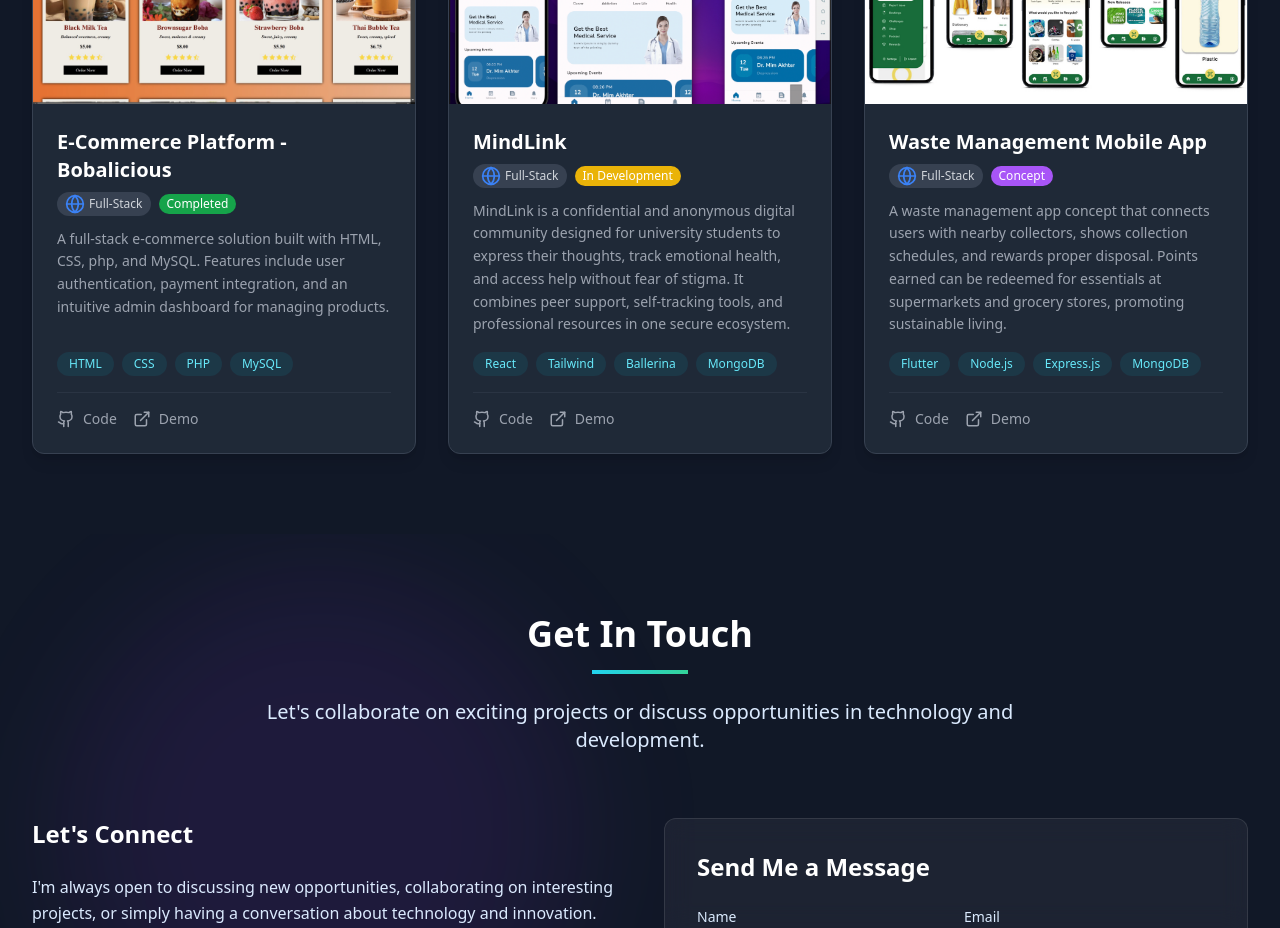
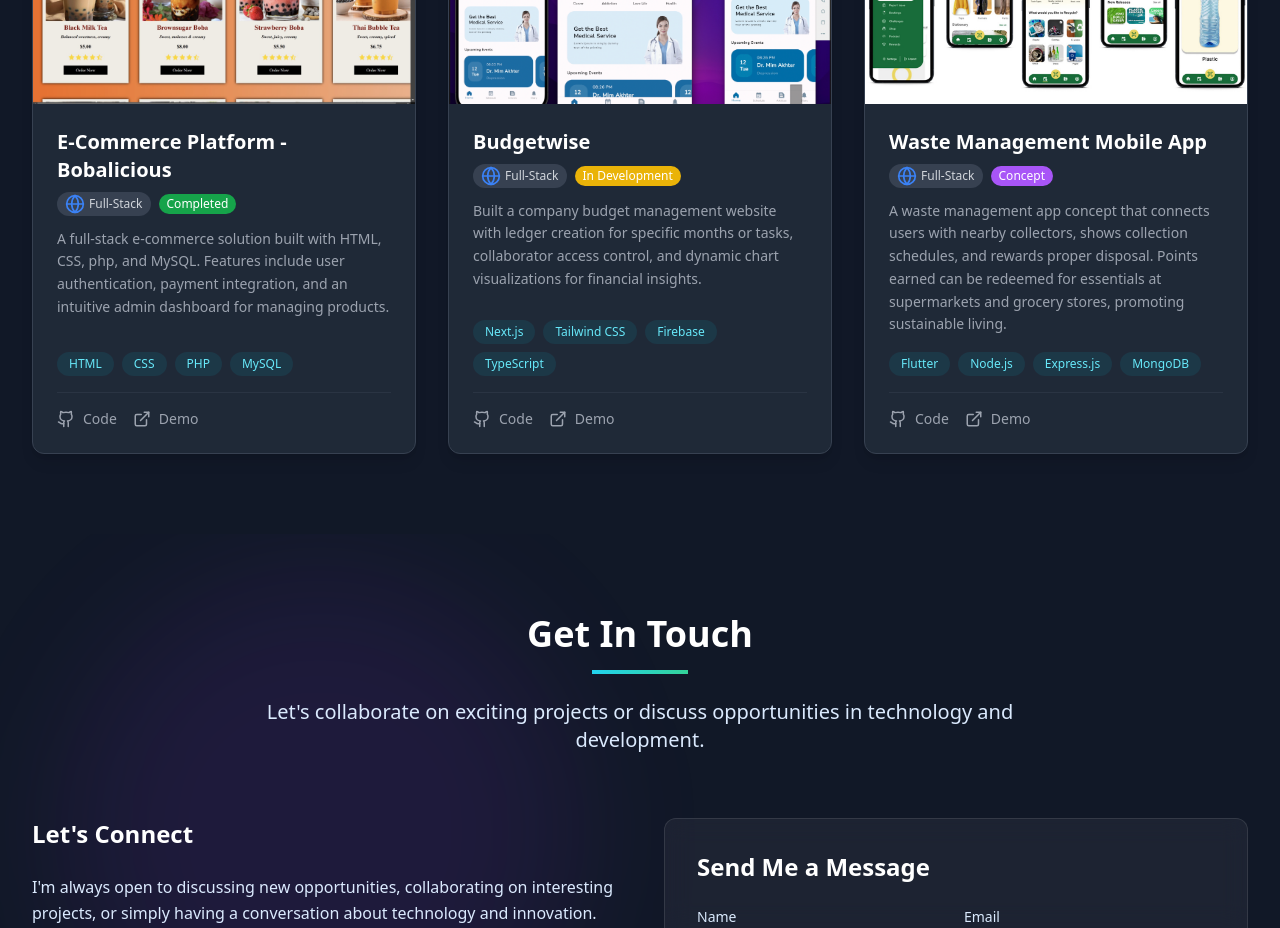
Before and after one commit to chandupasasmitha/portfolio, a React (Vite) app: page / in a window 1280 px wide. Shown: the part 3220-4148 px from the top of the page. Built offline with nearby package versions, Linux system fonts and the light colour scheme.

Commit message:
budgetwise adding

```diff
--- a/src/components/Projects.tsx
+++ b/src/components/Projects.tsx
@@ -62,15 +62,15 @@ const Projects = () => {
       demo: "https://bobalicious-demo.com",
     },
     {
-      title: "MindLink",
+      title: "Budgetwise",
       description:
-        "MindLink is a confidential and anonymous digital community designed for university students to express their thoughts, track emotional health, and access help without fear of stigma. It combines peer support, self-tracking tools, and professional resources in one secure ecosystem.",
+        "Built a company budget management website with ledger creation for specific months or tasks, collaborator access control, and dynamic chart visualizations for financial insights.",
       image: healthImage,
-      tech: ["React", "Tailwind", "Ballerina", "MongoDB"],
+      tech: ["Next.js", "Tailwind CSS", "Firebase", "TypeScript"],
       category: "Full-Stack",
       icon: <Globe className="text-blue-500" size={20} />,
       status: "In Development",
-      github: "https://github.com/yourusername/mindlink",
+      github: "https://github.com/chandupasasmitha/budgetwise",
       demo: "https://mindlink-demo.com",
     },
     {
```
